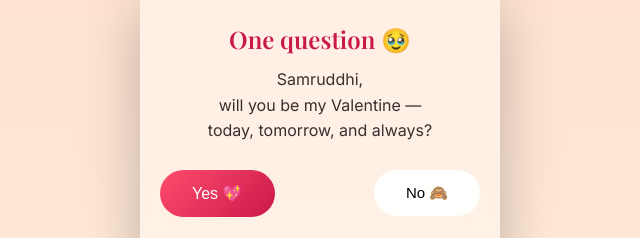
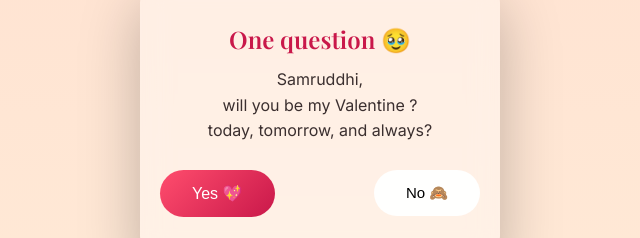
Before and after one commit to godwinthomas11/samruddhi, a plain HTML site: page index.html in a window 1280 px wide. Shown: the part 2026-2264 px from the top of the page, 320-960 px from the left. Drawn offline with nearby package versions, Linux system fonts and the light colour scheme.

Commit message:
Fix Valentine message punctuation in index.html

```diff
--- a/index.html
+++ b/index.html
@@ -178,7 +178,7 @@ p{
         <h2>One question 🥹</h2>
         <p>
             Samruddhi,<br>
-            will you be my Valentine —<br>
+            will you be my Valentine ?<br>
             today, tomorrow, and always?
         </p>
 
```
